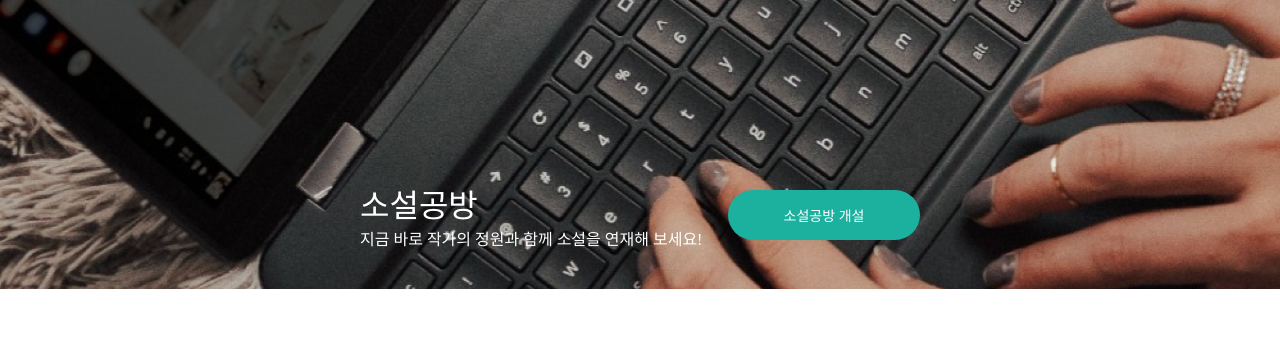
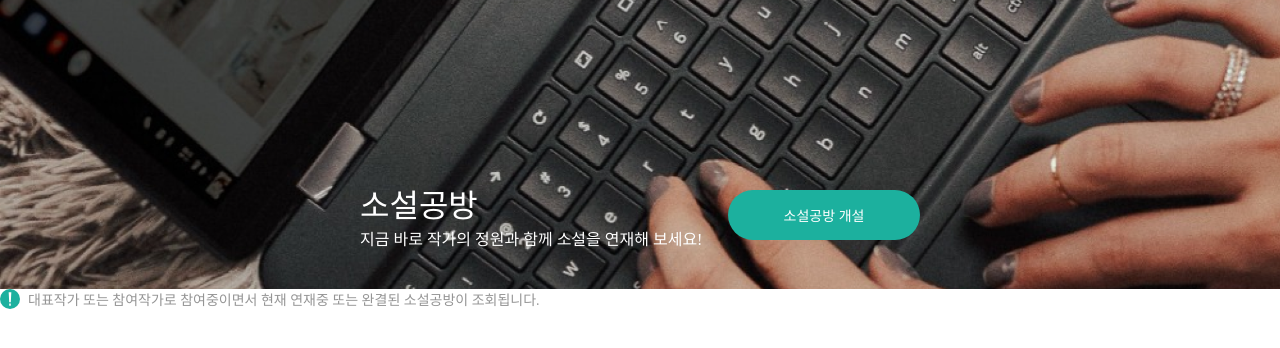
Before and after one commit to cafe-jun/garden-writer-front, a Next.js app: page /novel in a window 1280 px wide. Shown: the top 348 px of the page. Built offline with nearby package versions, Linux system fonts and the light colour scheme; a web font is replaced by a local one.

Commit message:
[feat] information text 컴포넌트(추후 다른 type 추가 - error 등)

```diff
--- /dev/null
+++ b/src/components/InformationText/InformationText.module.scss
@@ -0,0 +1,24 @@
+@import '../../styles/value.scss';
+
+.information {
+    display: flex;
+    align-items: center;
+    gap: 8px;
+
+    .informationIcon {
+        display: flex;
+        justify-content: center;
+        align-items: center;
+        width: 20px;
+        height: 20px;
+        border-radius: 50%;
+        &.primary {
+            background-color: $blue-2;
+        }
+    }
+    .informationText {
+        font-size: 14px;
+        font-weight: 400;
+        color: #959595;
+    }
+}
--- /dev/null
+++ b/src/components/InformationText/InformationText.tsx
@@ -0,0 +1,26 @@
+import Image from 'next/image';
+import React from 'react';
+
+import InformationIcon from '@/images/information-icon.svg';
+
+import styles from './InformationText.module.scss';
+import { InformationTextProps, InformationTextType } from './type';
+
+export const InformationText = ({ text, type }: InformationTextProps) => {
+  const getInformationTextTypeClassName = () => {
+    switch (type) {
+      case InformationTextType.primary:
+      default:
+        return styles.primary;
+    }
+  };
+
+  return (
+    <div className={styles.information}>
+      <div className={`${styles.informationIcon} ${getInformationTextTypeClassName()}`}>
+        <Image src={InformationIcon} alt="정보 아이콘" />
+      </div>
+      <span className={styles.informationText}>{text}</span>
+    </div>
+  );
+};
--- /dev/null
+++ b/src/components/InformationText/type.ts
@@ -0,0 +1,8 @@
+export interface InformationTextProps {
+  text: string;
+  type: InformationTextType;
+}
+
+export enum InformationTextType {
+  primary = 'primary',
+}
--- a/src/pages/novel/index.tsx
+++ b/src/pages/novel/index.tsx
@@ -1,4 +1,7 @@
 import React from 'react';
+
+import { InformationText } from '@/components/InformationText/InformationText';
+import { InformationTextType } from '@/components/InformationText/type';
 
 import styles from './novel.module.scss';
 
@@ -20,6 +23,13 @@ const NovelPage = () => {
           소설공방 개설
         </button>
       </header>
+
+      <div>
+        <InformationText
+          text="대표작가 또는 참여작가로 참여중이면서 현재 연재중 또는 완결된 소설공방이 조회됩니다."
+          type={InformationTextType.primary}
+        />
+      </div>
     </div>
   );
 };
```
Also changed, not shown: src/images/information-icon.svg (added).
